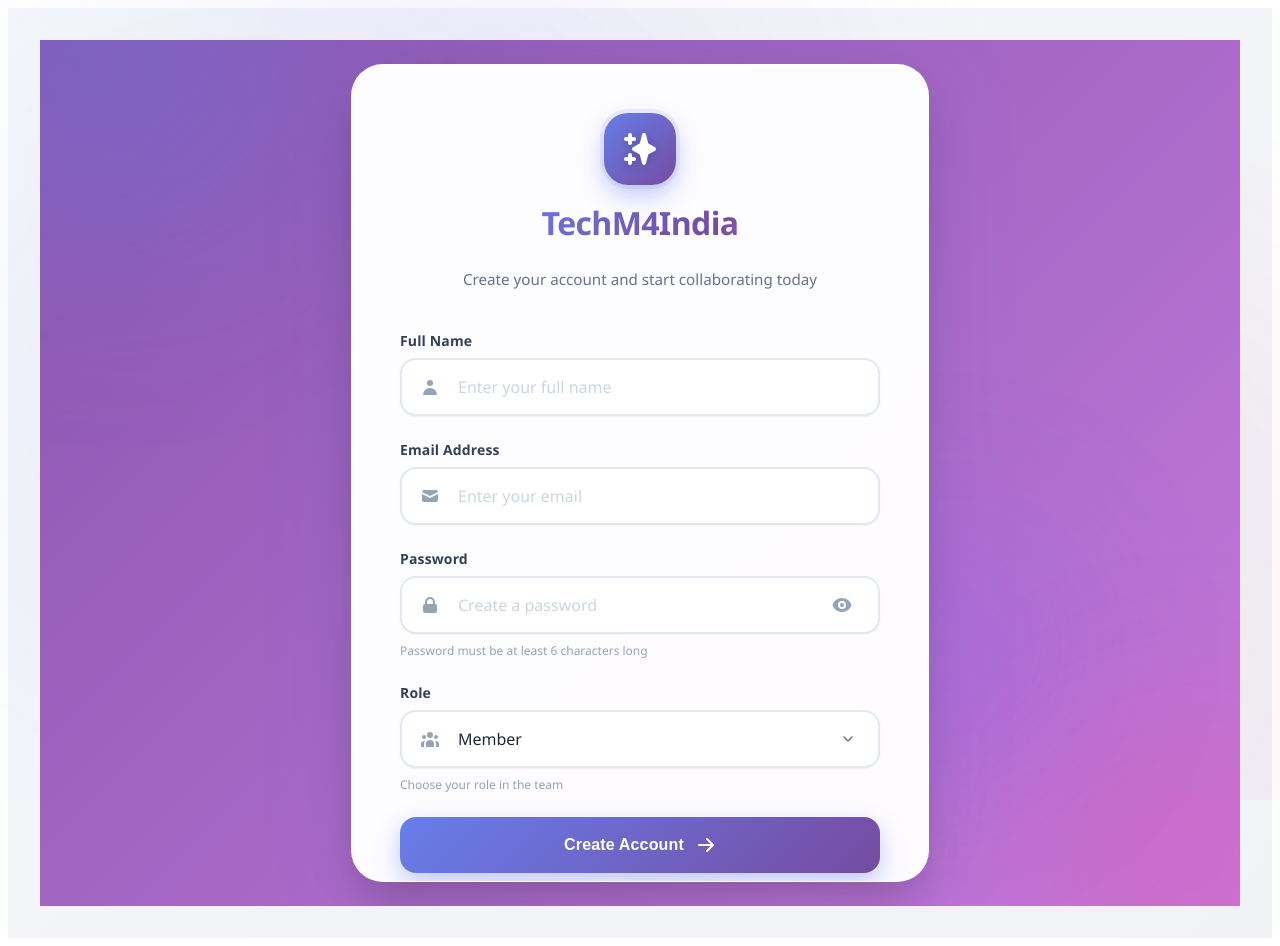
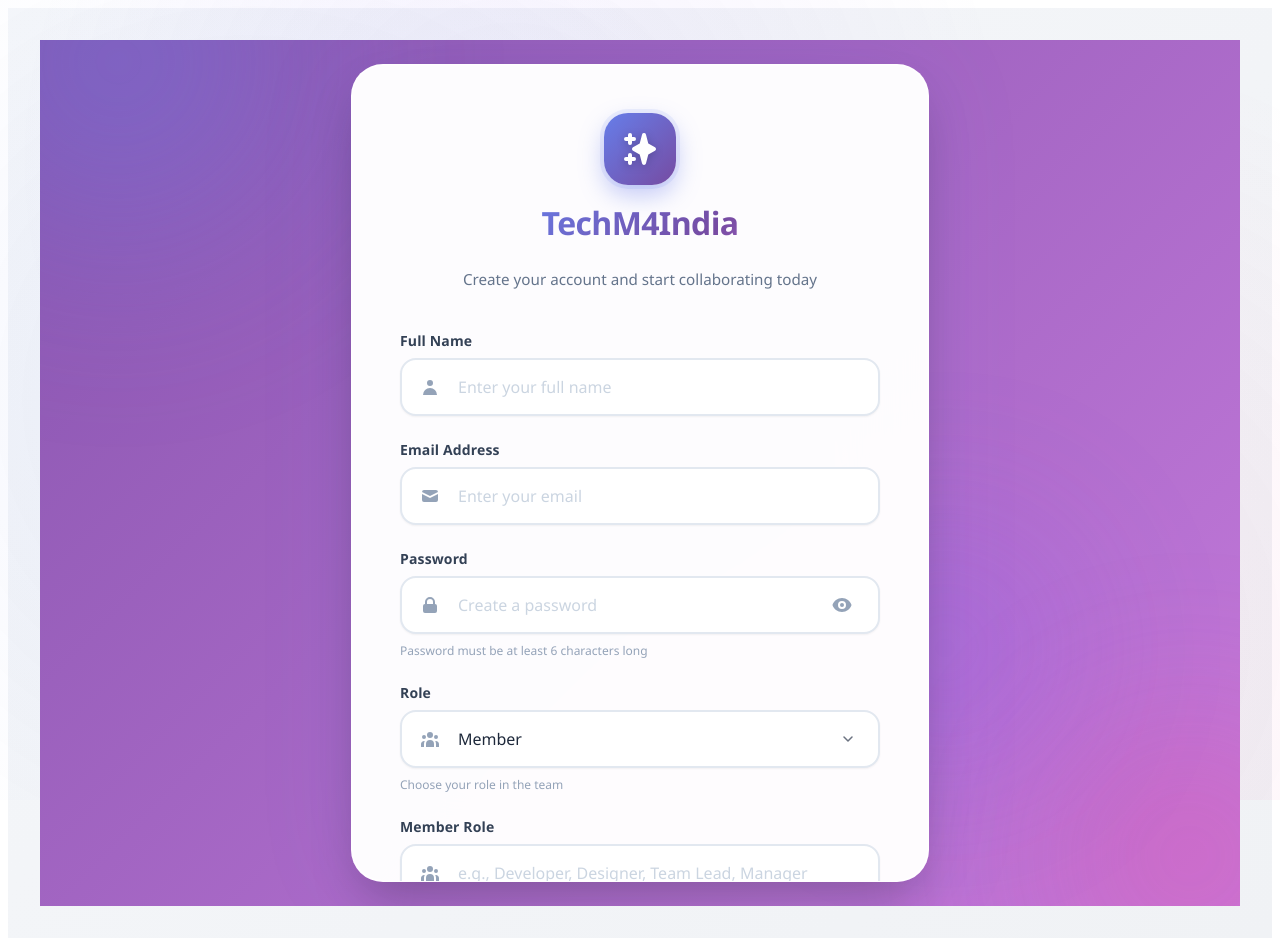
Before and after one commit to Ch-Abhinav-Chowdary/TechM4_Collab_frontend, a React (Vite) app: page /register in a window 1280 px wide. Built offline with nearby package versions, Linux system fonts and the light colour scheme; no server answers; what chartjs-plugin-datalabels would draw is missing.

Commit message:
1st Commit

```diff
--- a/src/components/Register.jsx
+++ b/src/components/Register.jsx
@@ -10,7 +10,8 @@ const Register = () => {
     name: '',
     email: '',
     password: '',
-    role: 'member'
+    role: 'member',
+    memberRole: ''
   });
   const [loading, setLoading] = useState(false);
   const [error, setError] = useState('');
@@ -44,7 +45,7 @@ const Register = () => {
 
     try {
       console.log('🔄 Submitting registration form...');
-      await register(formData.name, formData.email, formData.password, formData.role);
+      await register(formData.name, formData.email, formData.password, formData.role, formData.memberRole);
 
       console.log('✅ Registration successful, navigating to dashboard...');
       navigate('/');
@@ -199,6 +200,28 @@ const Register = () => {
             <small className="input-hint">Choose your role in the team</small>
           </div>
 
+          {formData.role === 'member' && (
+            <div className="input-group">
+              <label htmlFor="memberRole" className="input-label">
+                Member Role
+              </label>
+              <div className="input-container">
+                <HiUserGroup className="input-icon" />
+                <input
+                  type="text"
+                  id="memberRole"
+                  name="memberRole"
+                  value={formData.memberRole}
+                  onChange={handleChange}
+                  placeholder="e.g., Developer, Designer, Team Lead, Manager"
+                  className="modern-input"
+                  disabled={loading}
+                />
+              </div>
+              <small className="input-hint">Specify your specific role as a member (optional)</small>
+            </div>
+          )}
+
           <motion.button
             type="submit"
             disabled={loading}
--- a/src/context/AuthContext.jsx
+++ b/src/context/AuthContext.jsx
@@ -79,7 +79,7 @@ export const AuthProvider = ({ children }) => {
     }
   };
 
-  const register = async (name, email, password, role = 'member') => {
+  const register = async (name, email, password, role = 'member', memberRole = null) => {
     try {
       console.log('🔄 Attempting registration for:', email);
 
@@ -87,7 +87,8 @@ export const AuthProvider = ({ children }) => {
         name,
         email,
         password,
-        role
+        role,
+        memberRole: memberRole || null
       });
 
       console.log('✅ Registration successful:', response.data);
```
